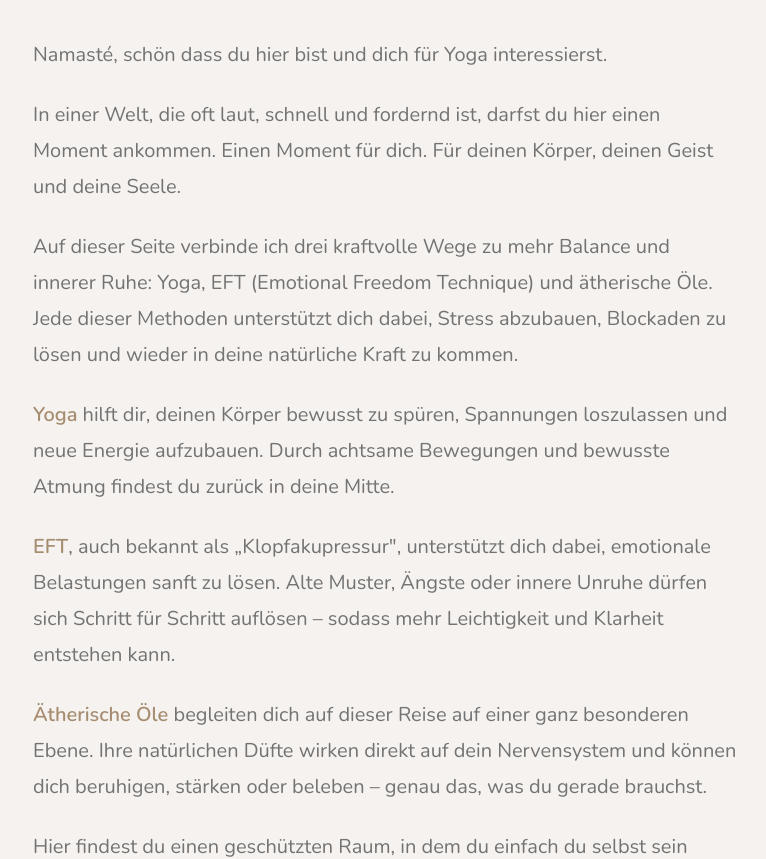
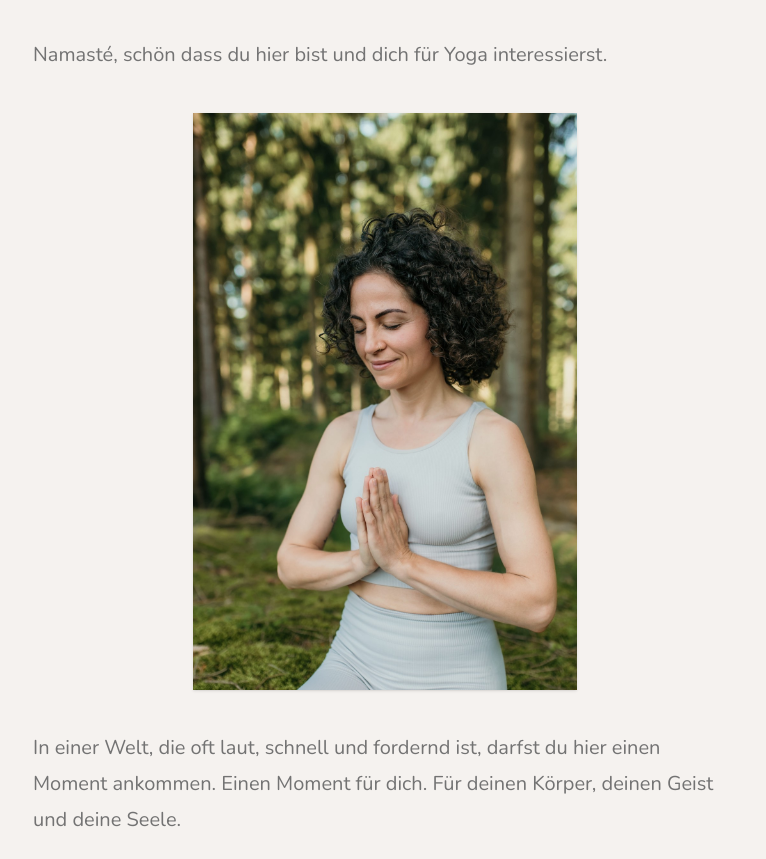
Before and after one commit to Herzenergie-Yoga/herzenergie-yoga.github.io, an Astro site: page / in a window 1280 px wide. Shown: the part 695-1554 px from the top of the page, without its empty margins (255-1021 px from the left). Built offline with nearby package versions, Linux system fonts and the light colour scheme; Astro itself is replaced by a stand-in of ours; a web font is replaced by a local one.

Commit message:
Update landingpage

```diff
--- a/src/pages/index.md
+++ b/src/pages/index.md
@@ -6,6 +6,15 @@ title: Herzenergie Yoga
 # Herzenergie Yoga
 
 Namasté, schön dass du hier bist und dich für Yoga interessierst.
+
+<img
+  src="/img/ninja-landingpage-web.jpg"
+  alt="Ninja Seidel in Meditationshaltung im Wald"
+  width="1200"
+  height="1803"
+  loading="lazy"
+  class="max-w-[280px] md:max-w-sm"
+/>
 
 In einer Welt, die oft laut, schnell und fordernd ist, darfst du hier einen Moment ankommen. Einen Moment für dich. Für deinen Körper, deinen Geist und deine Seele.
 
```
Also changed, not shown: public/img/ninja-landingpage-alt.jpg (added), public/img/ninja-landingpage-alt2.jpg (added), public/img/ninja-landingpage-web.jpg (added), public/img/ninja-landingpage.jpg (added).
